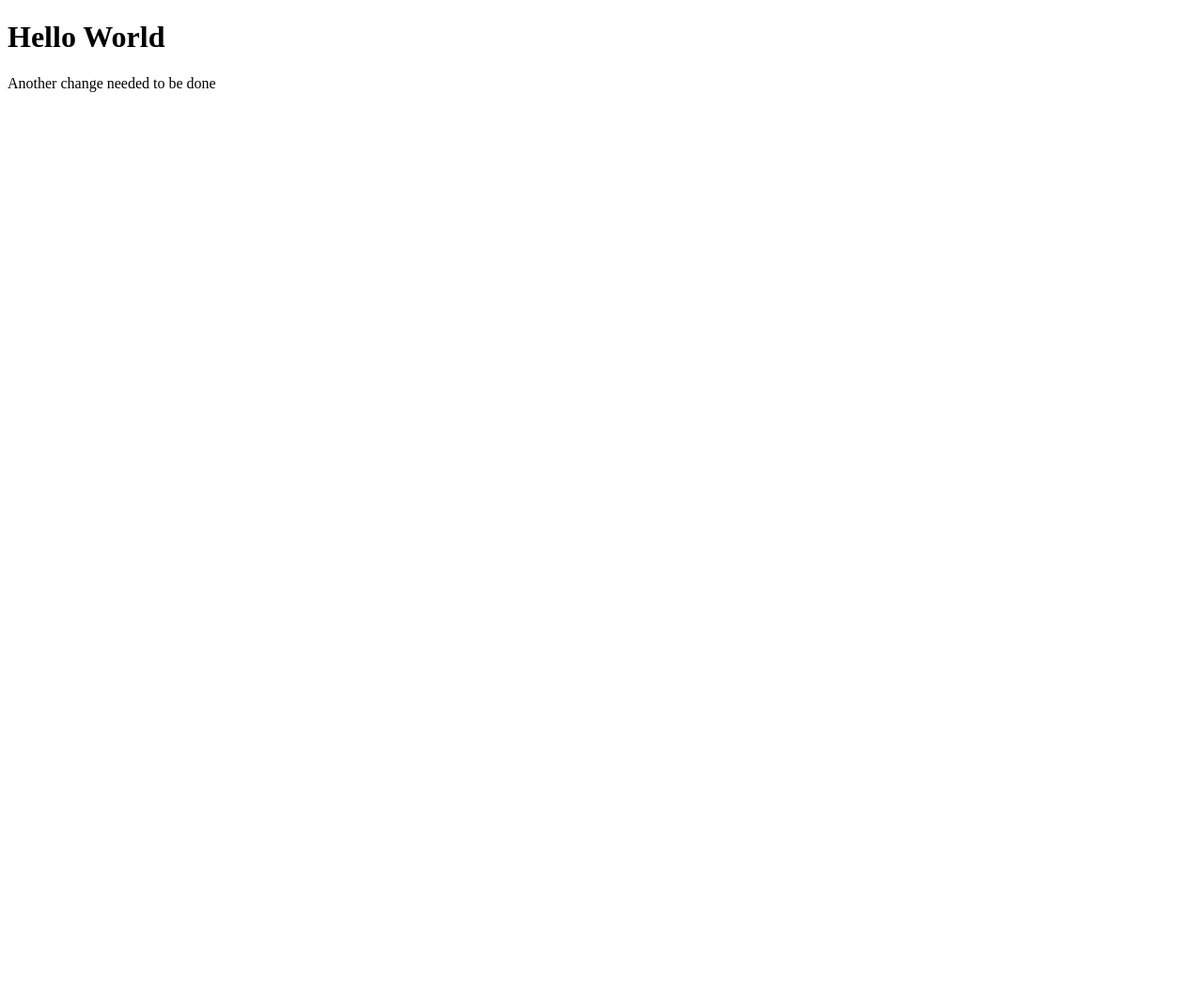
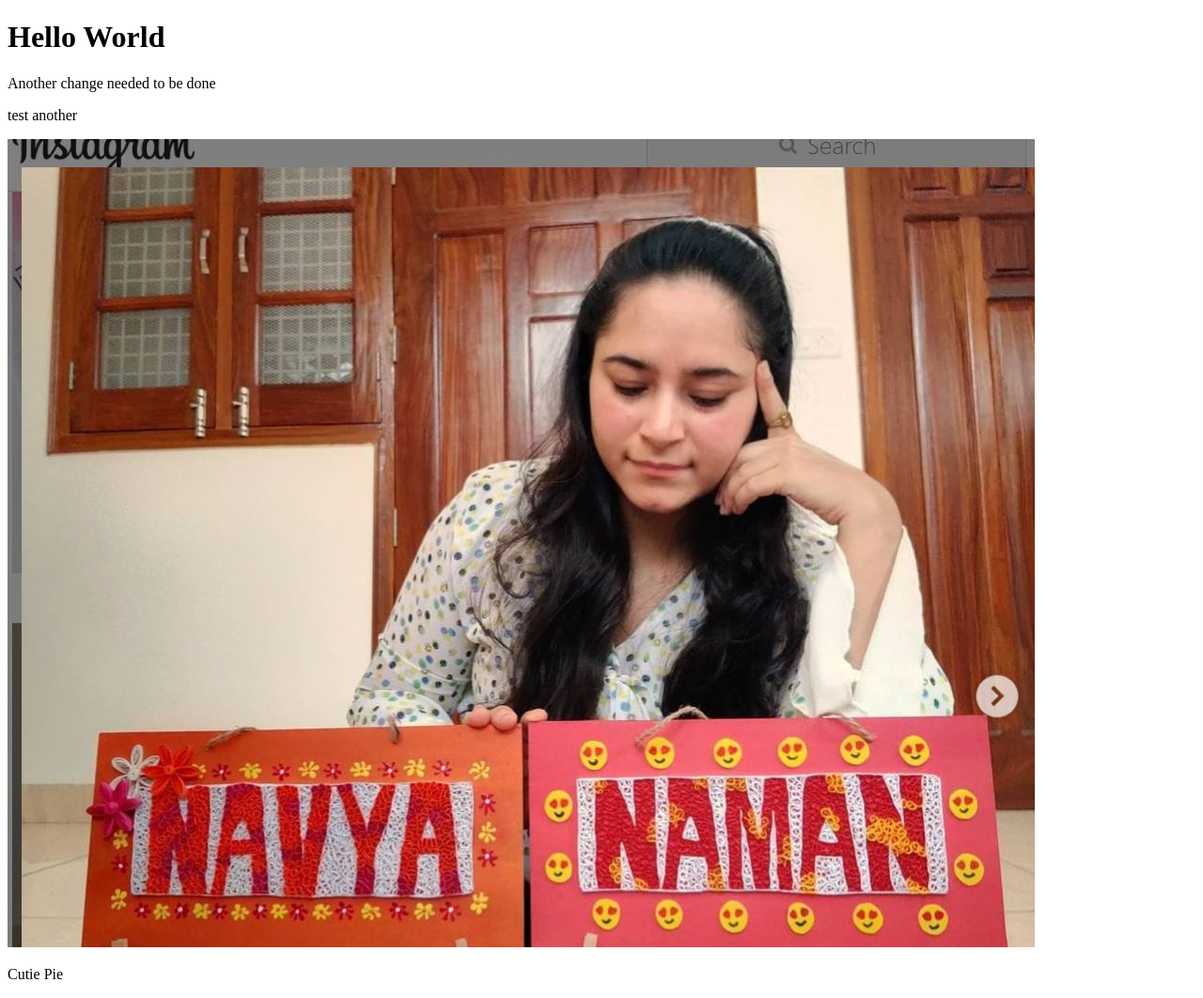
Before and after one commit to abhinay22/ReactTest, a website: page index.html in a window 1280 px wide. Shown: the whole page at 94% size. Before the commit the page ends 800 px from the top, so only its background shows below. Drawn offline with Linux system fonts and the light colour scheme.

Commit message:
npm commit

```diff
--- a/index.html
+++ b/index.html
@@ -6,5 +6,8 @@
     <body>
         <h1>Hello World</h1>
         <p>Another change needed to be done</p>
+        <p>test another</p>
+        <img src="Images\Capture78.Jpg"/>
+        <p>Cutie Pie</p>
     </body>
 </html>
```
Also changed, not shown: package.json (added, +24 -0 lines), Images/Capture78.JPG (added), 2 other files.
